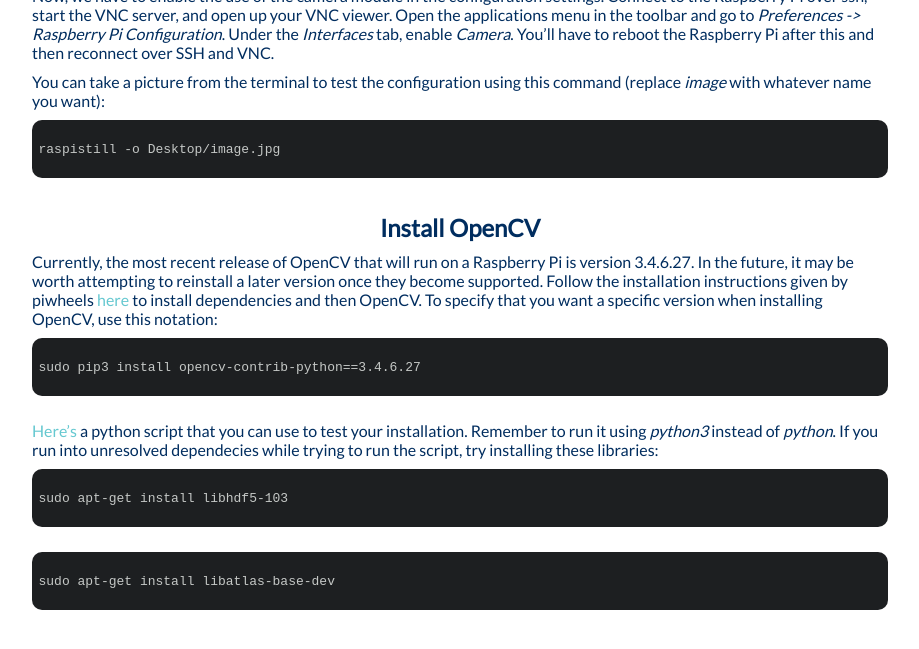
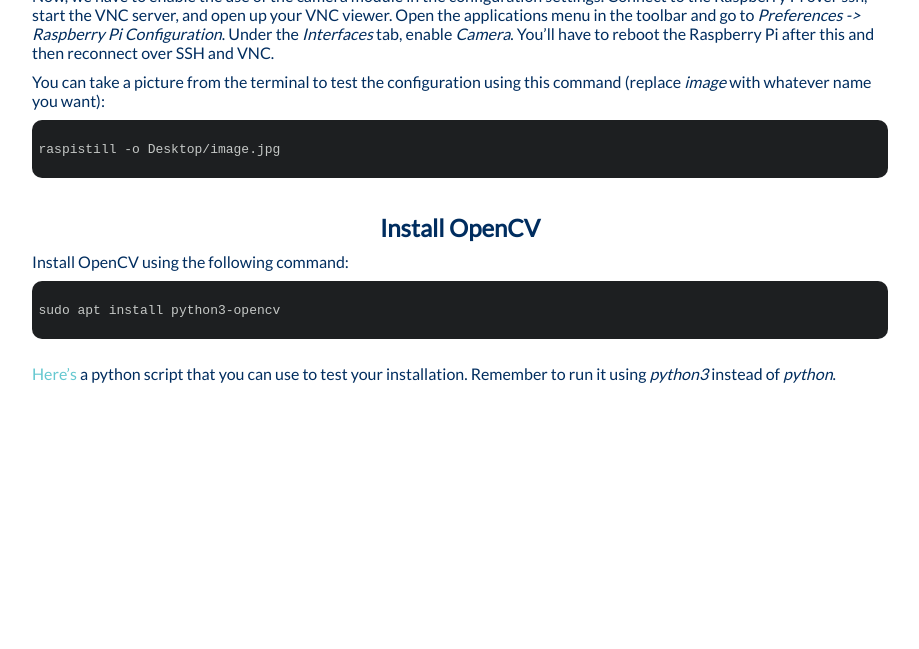
Before and after one commit to CUSail-Navigation/intrasite, a Jekyll site: the page built from _posts/2020-07-25-picam.md, in a window 1280 px wide and 900 px high, scrolled down 327 px, cut to the strip 230-879 px from the top of the window. Shown: the whole strip, without its empty margins (180-1099 px from the left). Built offline with Jekyll 4.4.1, drawn with Linux system fonts in a browser that asks for light colours; after the commit the page ends 985 px from its top, so only the background shows below that.

Commit message:
updated opencv instructions

```diff
--- a/_posts/2020-07-25-picam.md
+++ b/_posts/2020-07-25-picam.md
@@ -30,27 +30,13 @@
 
 ## Install OpenCV
 
-Currently, the most recent release of OpenCV that will run on a Raspberry Pi is version 3.4.6.27. In the future, it may be worth attempting to reinstall a later version once they become supported. Follow the installation instructions given by piwheels [here](https://www.piwheels.org/project/opencv-contrib-python/) to install dependencies and then OpenCV. To specify that you want a specific version when installing OpenCV, use this notation:
+Install OpenCV using the following command:
 
 <pre>
 <code class="shell">
-sudo pip3 install opencv-contrib-python==3.4.6.27
+sudo apt install python3-opencv
 
 </code>
 </pre>
 
-[Here's](https://www.geeksforgeeks.org/python-opencv-capture-video-from-camera/) a python script that you can use to test your installation. Remember to run it using _python3_ instead of _python_. If you run into unresolved dependecies while trying to run the script, try installing these libraries:
-
-<pre>
-<code class="shell">
-sudo apt-get install libhdf5-103
-
-</code>
-</pre>
-
-<pre>
-<code class="shell">
-sudo apt-get install libatlas-base-dev
-
-</code>
-</pre>
+[Here's](https://www.geeksforgeeks.org/python-opencv-capture-video-from-camera/) a python script that you can use to test your installation. Remember to run it using _python3_ instead of _python_.
```
